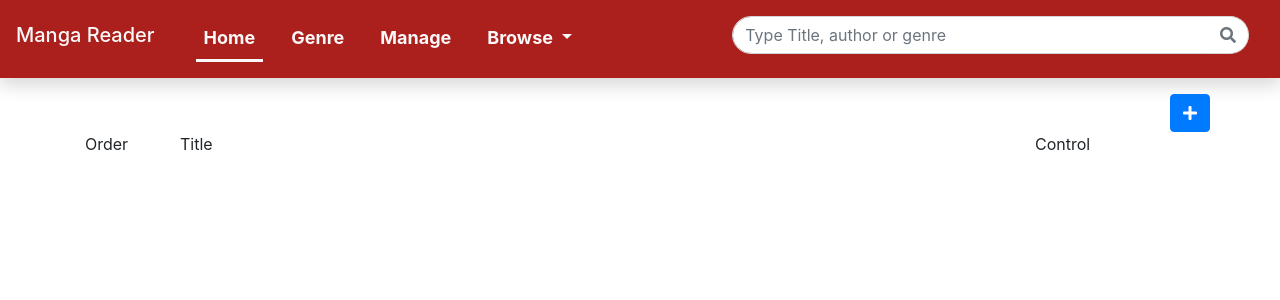
After one commit to HuyyCP/Web-doc-truyen, a Django app: page /manage in a window 1280 px wide. The commit adds this page. Shown: the top 300 px of the page. Run offline with Django 5.2, Linux system fonts and the light colour scheme; the visitor is signed in with stand-in values (Sample User, id 1); data that the repository does not hold is empty; some libraries are stand-ins or nearby versions.

Commit message:
control page + fix navbar

```diff
--- a/main/urls.py
+++ b/main/urls.py
@@ -0,0 +1,7 @@
+from django.urls import path
+from main.views import mainView
+
+urlpatterns = [
+    path("manage", mainView.manageView, name='manage'),
+    path("", mainView.home_view, name='home')
+]
--- a/main/views.py
+++ b/main/views.py
@@ -2,9 +2,19 @@ from django.shortcuts import render
 from manga.apis import mangaAPI
 
 
-def home_view(request):
-    hotMangas = mangaAPI.getHotMangas()
-    context = {
-        'mangas': hotMangas
-    }
-    return render(request, 'home.html', context)
+class MainView:
+    def home_view(self, request):
+        hotMangas = mangaAPI.getHotMangas()
+        context = {
+            'mangas': hotMangas
+        }
+        return render(request, 'home.html', context)
+
+    def manageView(self, request):
+        mangas = mangaAPI.getMangaByUploader(request.user)
+        context = {
+            'mangas': mangas
+        }
+        return render(request, 'manage.html', context)
+
+mainView = MainView()
--- a/manga/apis.py
+++ b/manga/apis.py
@@ -18,6 +18,10 @@ class MangaAPI:
 
     def getMangaBySlug(self, slug):
         data = Manga.objects.get(slug=slug)
+        return data
+
+    def getMangaByUploader(self, uploader):
+        data = Manga.objects.filter(uploader=uploader)
         return data
 
     def createManga(self, title, avatar, author, genres, description):
--- a/templates/base.html
+++ b/templates/base.html
@@ -4,7 +4,7 @@
 <head>
     <meta charset="UTF-8">
     <meta name="viewport" content="width=device-width, initial-scale=1.0">
-    <link rel="stylesheet" href="https://use.fontawesome.com/releases/v5.10.2/css/all.css">
+    <link rel="stylesheet" href="https://cdnjs.cloudflare.com/ajax/libs/font-awesome/5.15.4/css/all.min.css" />
     <link rel="stylesheet" type="text/css" href="{% static 'css/bootstrap.min.css' %}">
     <link rel="stylesheet" type="text/css" href="{% static 'css/main.css' %}">
     <link rel="stylesheet" type="text/css" href="{% static 'css/pagination.css' %}">
--- /dev/null
+++ b/templates/manage.html
@@ -0,0 +1,42 @@
+{% extends 'base.html' %}
+{% load static %}
+
+{% block head %}
+<title>Manager</title>
+{% endblock %}
+
+{% block content %}
+<div class="container mt-3">
+    <div class="row justify-content-end">
+        <a href="/manga/upload" class="btn btn-primary"><i class="fas fa-plus"></i></a>
+    </div>
+    <div class="row">
+        <div class="col-1">
+            <span>Order</span>
+        </div>
+        <div class="col">
+            <span>Title</span>
+        </div>
+        <div class="col-2">
+            <span>Control</span>
+        </div>
+    </div>
+    {% for manga in mangas %}
+        <div class="row my-2">
+            <div class="col-1">
+                <span>{{ forloop.counter }}</span>
+            </div>
+            <div class="col">
+                <span>
+                    {{ manga.title }}
+                </span>
+            </div>
+            <div class="col-2">
+                <button class="btn btn-primary"><i class="fas fa-plus"></i></button>
+                <button class="btn btn-primary"><i class="fas fa-edit"></i></button>
+                <button class="btn btn-primary"><i class="fas fa-trash-alt"></i></button>
+            </div>
+        </div>
+    {% endfor %}
+</div>
+{% endblock %}
--- a/templates/navbar.html
+++ b/templates/navbar.html
@@ -16,7 +16,7 @@
                             <a class="nav-link" href="#">Genre</a>
                         </li>
                         <li class="nav-item">
-                            <a class="nav-link" href="/manga/upload">Upload</a>
+                            <a class="nav-link" href="/manage">Manage</a>
                         </li>
                         <li class="nav-item dropdown">
                             <a class="nav-link dropdown-toggle" href="#" id="navbarDropdown" role="button"
--- a/webdoctruyen/urls.py
+++ b/webdoctruyen/urls.py
@@ -18,13 +18,10 @@ from django.contrib import admin
 from django.urls import path, include
 from django.conf import settings
 from django.conf.urls.static import static
-from main.views import home_view
-
-
 
 urlpatterns = [
     path("admin/", admin.site.urls),
     path("", include('chapter.urls')),
-    path("", home_view, name='home'),
+    path("", include('main.urls')),
     path("manga/", include('manga.urls')),
 ] + static(settings.STATIC_URL, document_root=settings.STATIC_ROOT)
```
